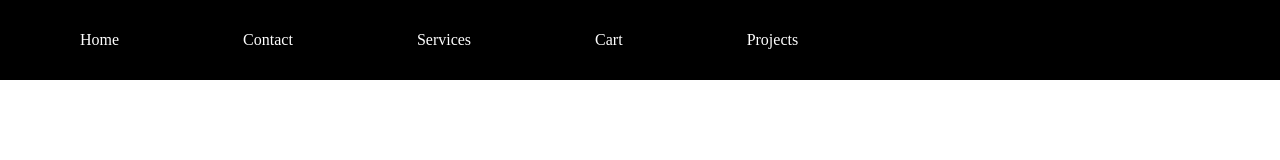
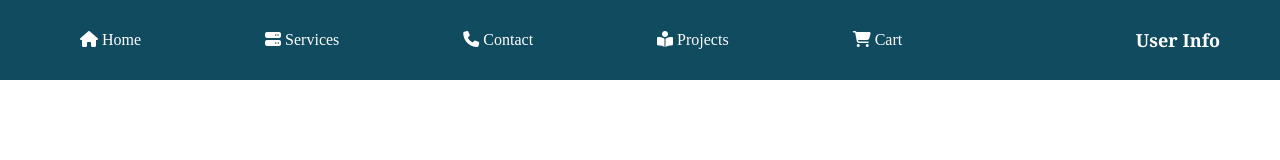
Before and after one commit to mantralay/modern_web, a plain HTML site: page index.html in a window 1280 px wide. Drawn offline with Linux system fonts and the light colour scheme.

Commit message:
Completed Navbar

```diff
--- a/index.html
+++ b/index.html
@@ -5,17 +5,18 @@
     <meta name="viewport" content="width=device-width, initial-scale=1.0">
     <title>Modern_web</title>
     <link rel="stylesheet" href="styles.css">
+    <link rel="stylesheet" href="https://cdnjs.cloudflare.com/ajax/libs/font-awesome/6.4.2/css/all.min.css" integrity="sha512-z3gLpd7yknf1YoNbCzqRKc4qyor8gaKU1qmn+CShxbuBusANI9QpRohGBreCFkKxLhei6S9CQXFEbbKuqLg0DA==" crossorigin="anonymous" referrerpolicy="no-referrer" />
 </head>
     <nav>
-        <ul>
-            <li><a href="#">Home</a></li>
-            <li><a href="#">Contact</a></li>
-            <li><a href="#">Services</a></li>
-            <li><a href="#">Cart</a></li>
-            <li><a href="#">Projects</a></li>
+        <ul nav1>
+            <li><a href="#"><i class="fa-solid fa-house"></i> Home</a></li>
+            <li><a href="#"><i class="fa-solid fa-server"></i> Services</a></li>
+            <li><a href="#"><i class="fa-solid fa-phone"></i> Contact</a></li>
+            <li><a href="#"><i class="fa-solid fa-book-open-reader"></i> Projects</a></li>
+            <li><a href="#"><i class="fa-solid fa-cart-shopping"></i> Cart</a></li>
         </ul>
-        <ul class="profile">
-            <h3>Profile</h3>
+        <ul class="nav2">
+            <li><a href="#">User Info</a></li>
         </ul>
     </nav>
 <body>
--- a/styles.css
+++ b/styles.css
@@ -14,7 +14,7 @@ nav{
    align-items: center;
     width: 100%;
     height: 10vh;
-    background-color: black;
+    background-color: #114B5F;
 
 }
 nav li{
@@ -33,3 +33,11 @@ a{
     position: absolute;
     left: 0%;
 }
+.nav2{
+    position: absolute;
+    right: 0;
+    margin-right: 20px;
+    font-weight: 700;
+    font-size: large;
+    font-family: Cambria, Cochin, Georgia, Times, 'Times New Roman', serif;
+}
```
